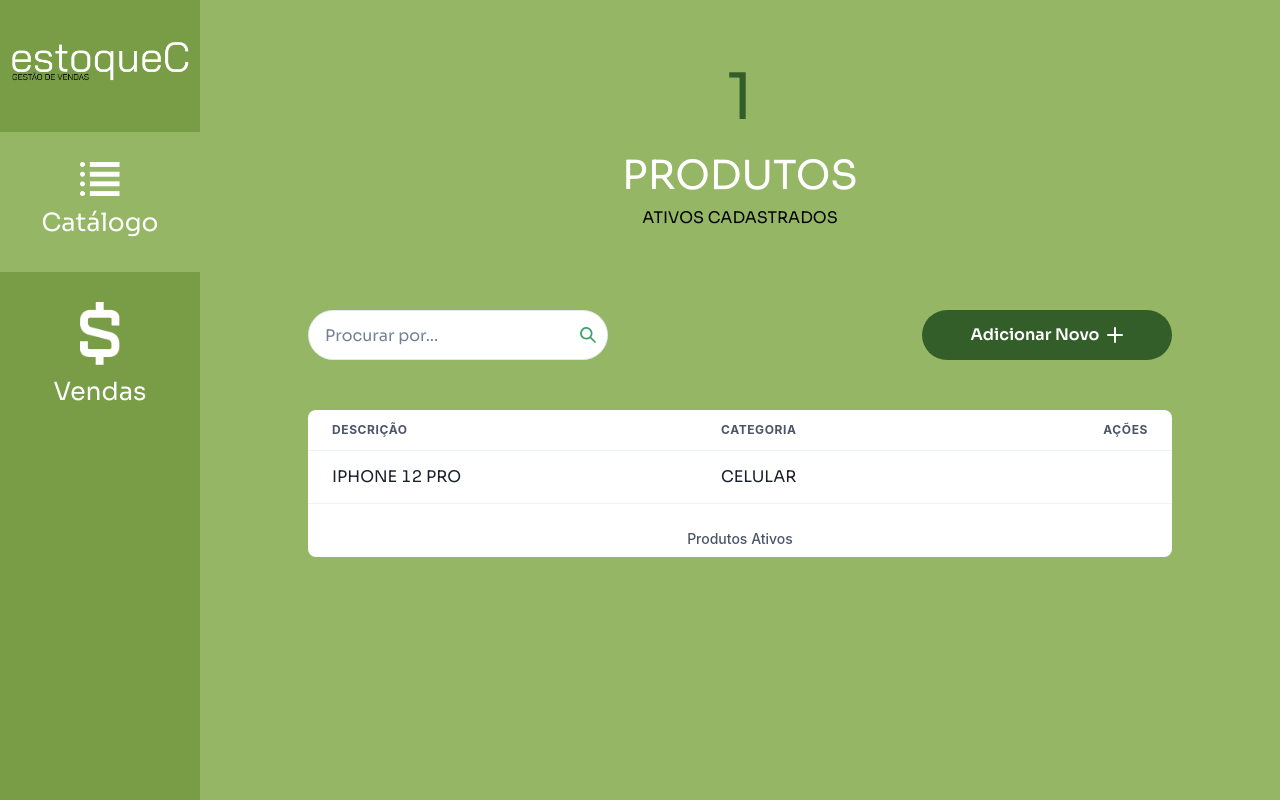
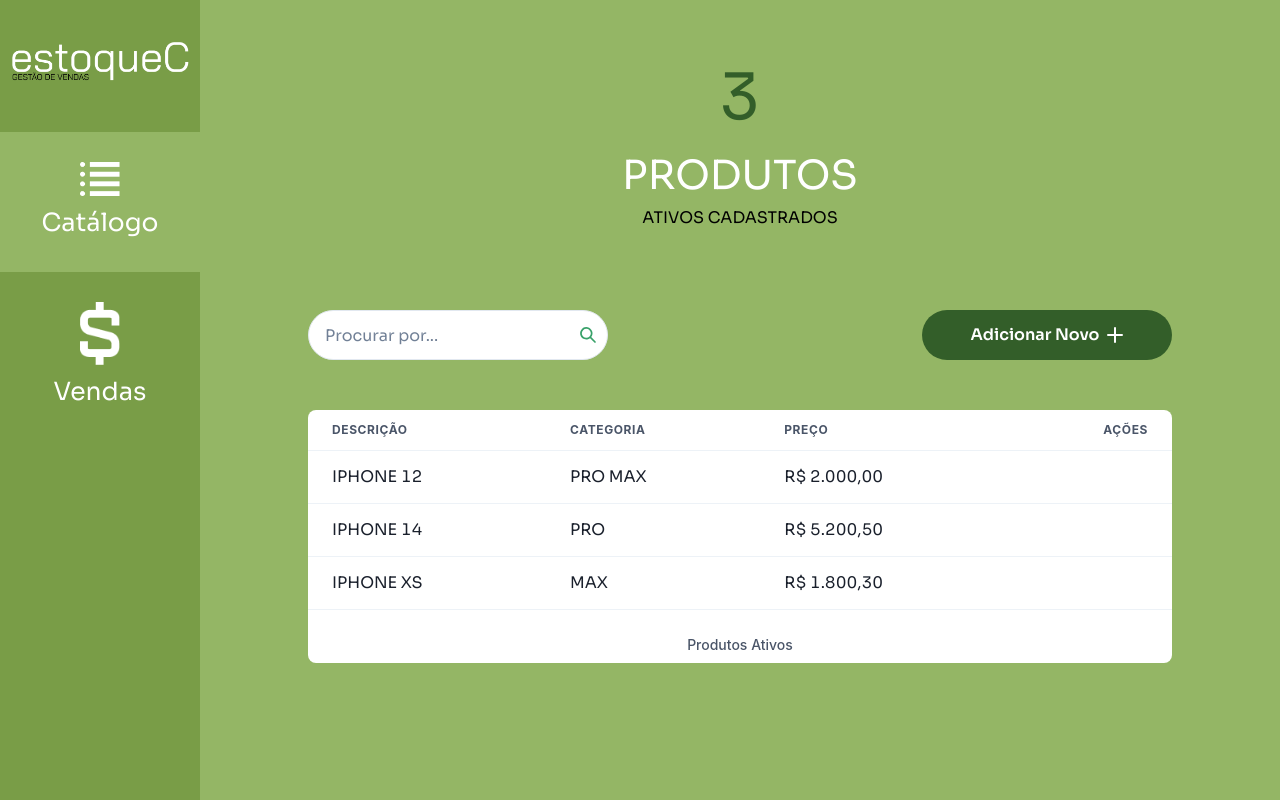
Before and after one commit to guilhermeoln/estoquec, a Next.js app: page /panel in a window 1280 px wide. Built offline with nearby package versions, Linux system fonts and the light colour scheme.

Commit message:
feat(Catalog): Usando o contexto de produtos

```diff
--- a/src/components/Catalog/TableCatalog/index.tsx
+++ b/src/components/Catalog/TableCatalog/index.tsx
@@ -11,7 +11,11 @@
   TableContainer,
 } from "@chakra-ui/react";
 
+import { useProducts } from "@/contexts/hooks/useProducts";
+
 export default function TableCatalog() {
+  const { products, addProducts } = useProducts();
+
   return (
     <TableContainer width="100%" bg="white" borderRadius="8px">
       <Table variant="simple">
@@ -20,15 +24,25 @@
           <Tr>
             <Th>Descrição</Th>
             <Th>Categoria</Th>
+            <Th>Preço</Th>
             <Th isNumeric>Ações</Th>
           </Tr>
         </Thead>
         <Tbody>
-          <Tr>
-            <Td textTransform="uppercase">Iphone 12 PRO</Td>
-            <Td textTransform="uppercase">Celular</Td>
-            <Td isNumeric></Td>
-          </Tr>
+          {products.map((product, index) => (
+            <Tr key={index}>
+              <Td textTransform="uppercase">{product.description}</Td>
+              <Td textTransform="uppercase">{product.category}</Td>
+              <Td>
+                {product.price.toLocaleString("pt-BR", {
+                  minimumFractionDigits: 2,
+                  style: "currency",
+                  currency: "BRL",
+                })}
+              </Td>
+              <Td isNumeric></Td>
+            </Tr>
+          ))}
         </Tbody>
       </Table>
     </TableContainer>
--- a/src/components/Catalog/index.tsx
+++ b/src/components/Catalog/index.tsx
@@ -11,9 +11,12 @@
 
 import { SearchIcon, AddIcon } from "@chakra-ui/icons";
 import TableCatalog from "./TableCatalog";
+import { useProducts } from "@/contexts/hooks/useProducts";
 
 export default function Catalog() {
   const [isLargerThan900] = useMediaQuery("(min-width: 900px)");
+
+  const { products, addProducts } = useProducts();
 
   return (
     <Flex
@@ -24,7 +27,7 @@
       py="50px"
     >
       <Text color="#335E29" fontSize="64px">
-        1
+        {products.length}
       </Text>
       <Text color="#FFFFFF" fontSize="40px">
         PRODUTOS
--- a/src/contexts/products.tsx
+++ b/src/contexts/products.tsx
@@ -21,6 +21,16 @@
       category: "Pro Max",
       price: 2000,
     },
+    {
+      description: "Iphone 14",
+      category: "Pro",
+      price: 5200.5,
+    },
+    {
+      description: "Iphone XS",
+      category: "MAX",
+      price: 1800.3,
+    },
   ]);
 
   return (
```
